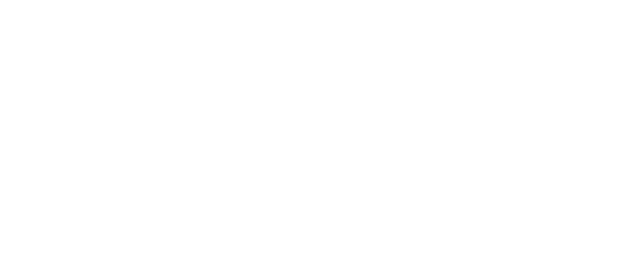
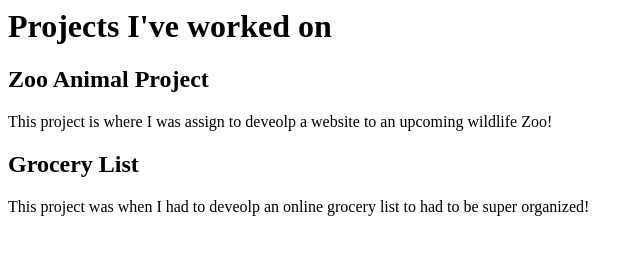
Before and after one commit to ARashodC/personal-site, a plain HTML site: page portfolio.html in a window 1280 px wide. Shown: the whole page, without its empty margins (0-643 px from the left). Drawn offline with Linux system fonts and the light colour scheme.

Commit message:
portfolio projects have been added, two projects have been added

```diff
--- a/portfolio.html
+++ b/portfolio.html
@@ -0,0 +1,22 @@
+<html>
+  <head>
+    <title>
+      Alvan's Portfolio
+    </title>
+    <link rel="stylesheet" href="./styles.css">
+  </head>
+
+
+
+  <body>
+    <h1>Projects I've worked on</h1>
+    <h2>Zoo Animal Project</h2>
+      <p>This project is where I was assign
+      to deveolp a website to an upcoming wildlife Zoo!
+    </p>
+    <h2>Grocery List</h2>
+      <p>This project was when I had to deveolp an online
+        grocery list to had to be super organized!
+      </p>
+  </body>
+</html>
```
Also changed, not shown: about.html (+5 -4 lines).
